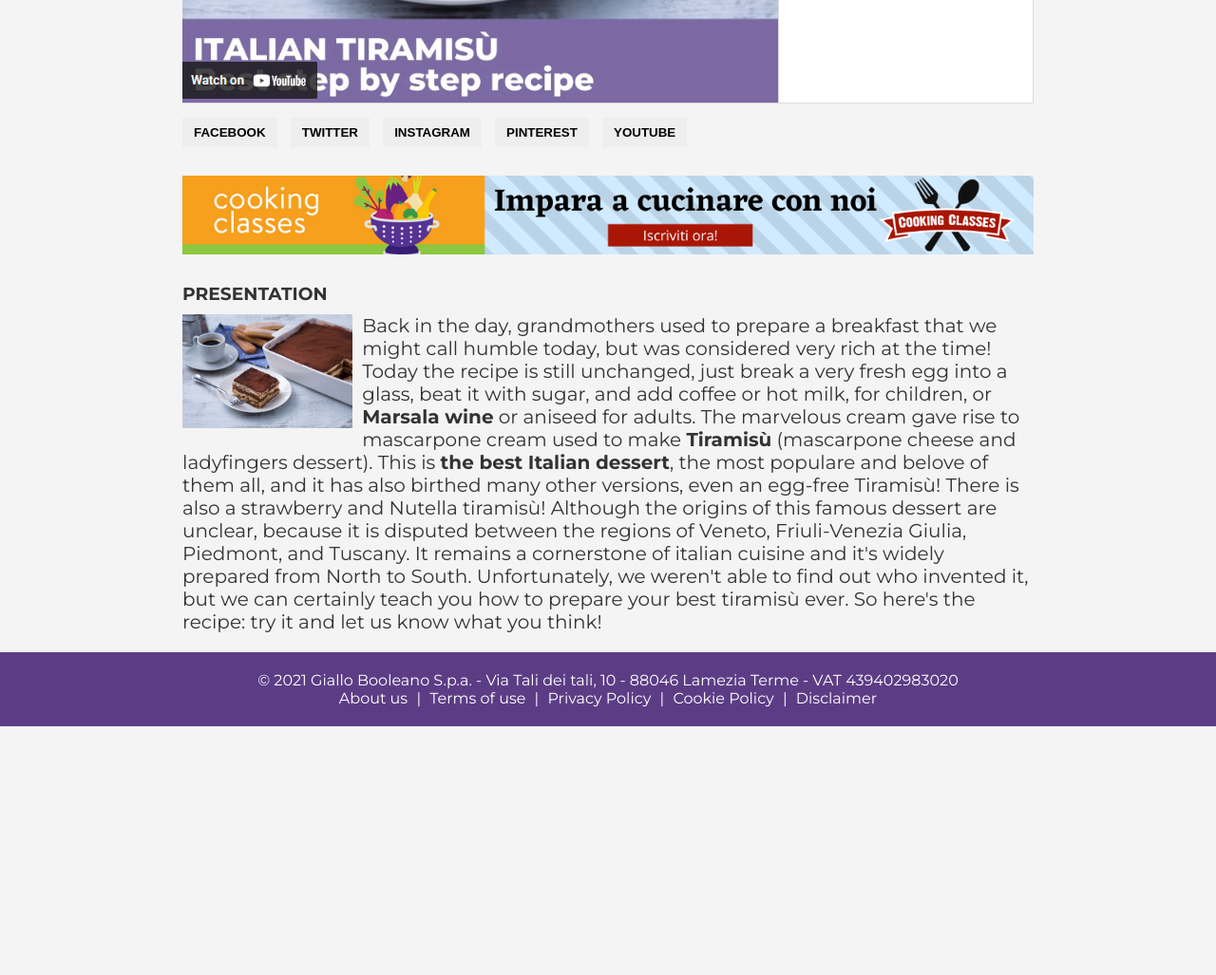
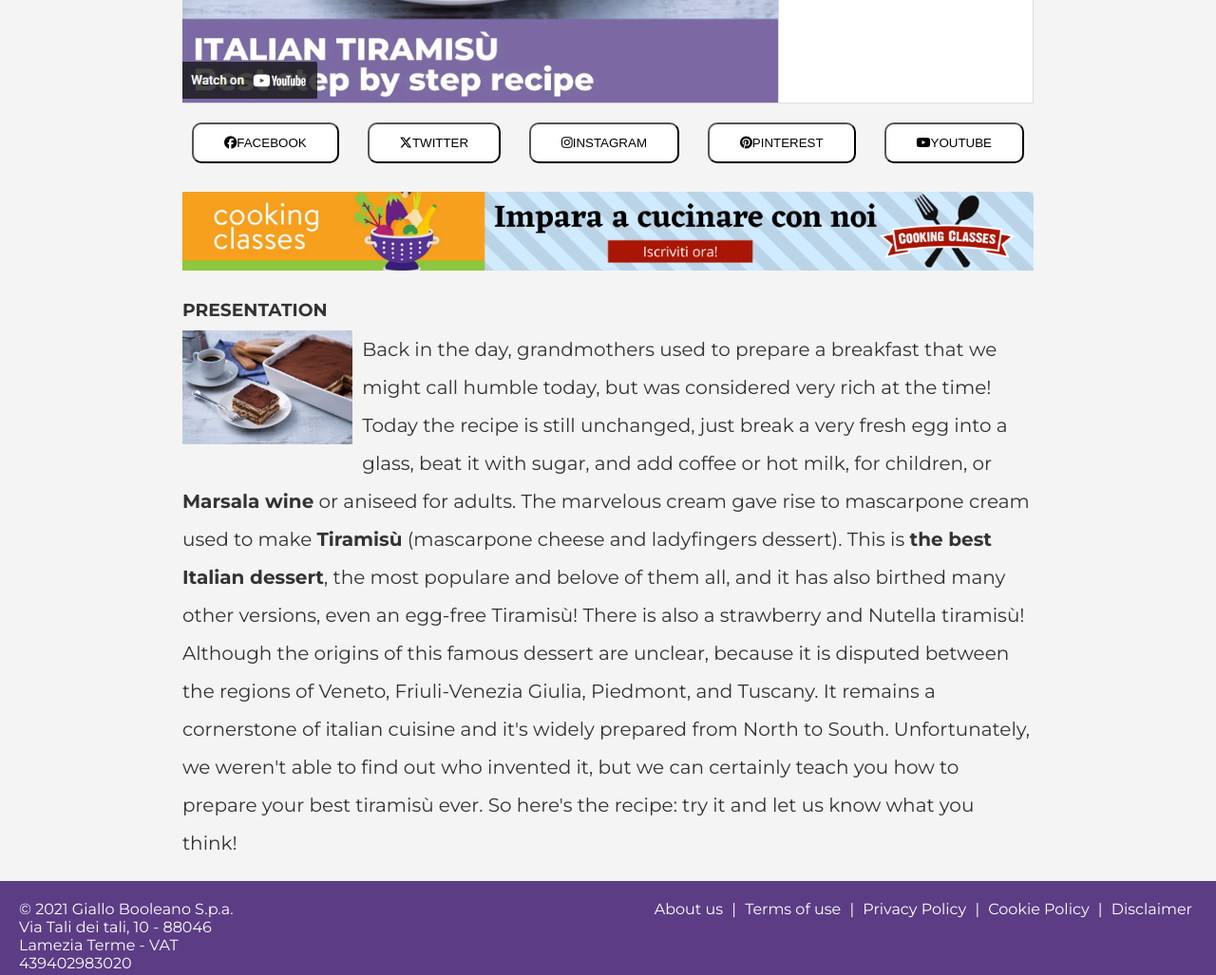
Before and after one commit to Augusto94-coder/htmlcss-responsive-layout, a plain HTML site: page index.html in a window 1280 px wide. Shown: the part 380-1407 px from the top of the page at 95% size. Before the commit the page ends 1145 px from the top, so only its background shows below. Drawn offline with Linux system fonts and the light colour scheme.

Commit message:
desktop layout finito

```diff
--- a/css/main.css
+++ b/css/main.css
@@ -1,10 +1,10 @@
-*{
+* {
     margin: 0;
     padding: 0;
     box-sizing: border-box;
 }
 
-img{
+img {
     width: 100%;
     display: block;
 }
@@ -49,8 +49,8 @@ header {
 }
 
 .info-box {
-  width:30%;
-  height:auto;
+    width: 30%;
+    height: auto;
     background: #fff;
     padding: 15px;
     border: 1px solid #ddd;
@@ -58,16 +58,19 @@ header {
 }
 
 .social-buttons {
-  margin-top: 15px;
+    display: flex;
+    justify-content: space-between;
+    margin-top: 20px;
+    padding: 0 10px;
 }
 
-.social-buttons button {
-  margin-right: 10px;
-  padding: 8px 12px;
-  border: none;
-  background-color: #eee;
-  cursor: pointer;
-  font-weight: bold;
+.social-btn {
+    display: inline-block;
+    padding: 0.75rem 2rem;
+    background-color: #ffffff;
+    color: black;
+    text-decoration: none;
+    border-radius: 10px;
 }
 
 .banner img {
@@ -80,7 +83,7 @@ header {
 }
 
 .presentation p {
-  line-height: 24px;
+    line-height: 40px;
     font-size: 20px;
 }
 
@@ -92,16 +95,24 @@ header {
 }
 
 .clearfix {
-display:table;
+    display: table;
     content: '';
     clear: both;
 }
 
 footer {
+    display: flex;
+    justify-content: space-between;
     background-color: #5c3d85;
     color: white;
     padding: 20px;
     text-align: center;
+}
+
+footer p {
+    width: 20%;
+    text-align: left;
+    ;
 }
 
 footer nav a {
--- a/index.html
+++ b/index.html
@@ -4,6 +4,7 @@
   <meta charset="UTF-8" />
   <link rel="preconnect" href="https://fonts.googleapis.com">
   <link rel="preconnect" href="https://fonts.gstatic.com" crossorigin>
+  <link rel="stylesheet" href="https://cdnjs.cloudflare.com/ajax/libs/font-awesome/6.7.2/css/all.min.css" integrity="sha512-Evv84Mr4kqVGRNSgIGL/F/aIDqQb7xQ2vcrdIwxfjThSH8CSR7PBEakCr51Ck+w+/U6swU2Im1vVX0SVk9ABhg==" crossorigin="anonymous" referrerpolicy="no-referrer" />
   <link href="https://fonts.googleapis.com/css2?family=Montserrat:ital,wght@0,100..900;1,100..900&family=Nerko+One&display=swap" rel="stylesheet">
   <meta name="viewport" content="width=device-width, initial-scale=1.0"/>
   <title>Tiramisù (Dolce Tradizionale)</title>
@@ -33,11 +34,11 @@
           </div>
         </div>
         <div class="social-buttons">
-          <button>FACEBOOK</button>
-          <button>TWITTER</button>
-          <button>INSTAGRAM</button>
-          <button>PINTEREST</button>
-          <button>YOUTUBE</button>
+          <button class="social-btn"> <i class="fa-brands fa-facebook"></i>FACEBOOK</button>
+          <button class="social-btn"> <i class="fa-brands fa-x-twitter"></i>TWITTER</button>
+          <button class="social-btn"> <i class="fa-brands fa-instagram"></i>INSTAGRAM</button>
+          <button class="social-btn"> <i class="fa-brands fa-pinterest"></i>PINTEREST</button>
+          <button class="social-btn"> <i class="fa-brands fa-youtube"></i>YOUTUBE</button>
         </div>
       </section>
 
@@ -60,13 +61,13 @@
   </main>
 
   <footer>
-    <p>© 2021 Giallo Booleano S.p.a. - Via Tali dei tali, 10 - 88046 Lamezia Terme - VAT 439402983020</p>
+    <p>© 2021 Giallo Booleano S.p.a. <br> Via Tali dei tali, 10 - 88046 Lamezia Terme - VAT 439402983020</p>
     <nav>
-      <a href="#">About us</a> |
-      <a href="#">Terms of use</a> |
-      <a href="#">Privacy Policy</a> |
-      <a href="#">Cookie Policy</a> |
-      <a href="#">Disclaimer</a>
+      <a  href="#">About us</a> |
+      <a  href="#">Terms of use</a> |
+      <a  href="#">Privacy Policy</a> |
+      <a  href="#">Cookie Policy</a> |
+      <a  href="#">Disclaimer</a>
     </nav>
   </footer>
 
```
Lines whose indentation alone changed are shown as unchanged.
